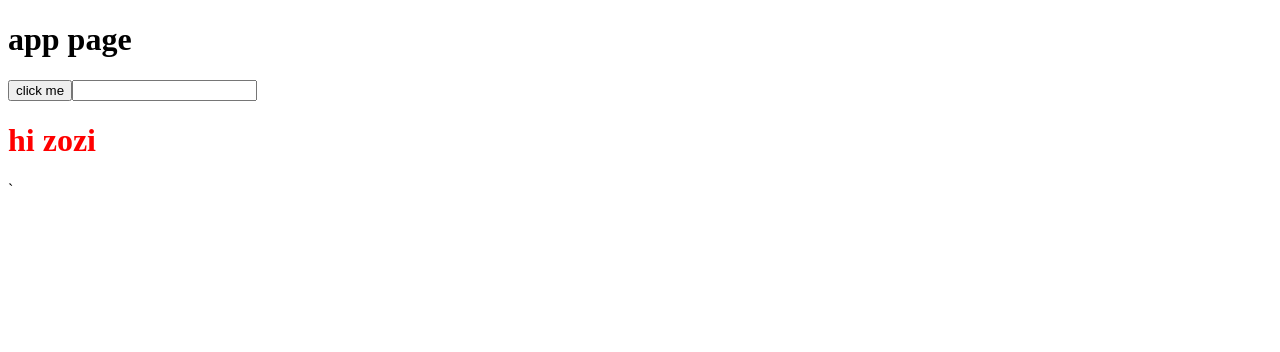
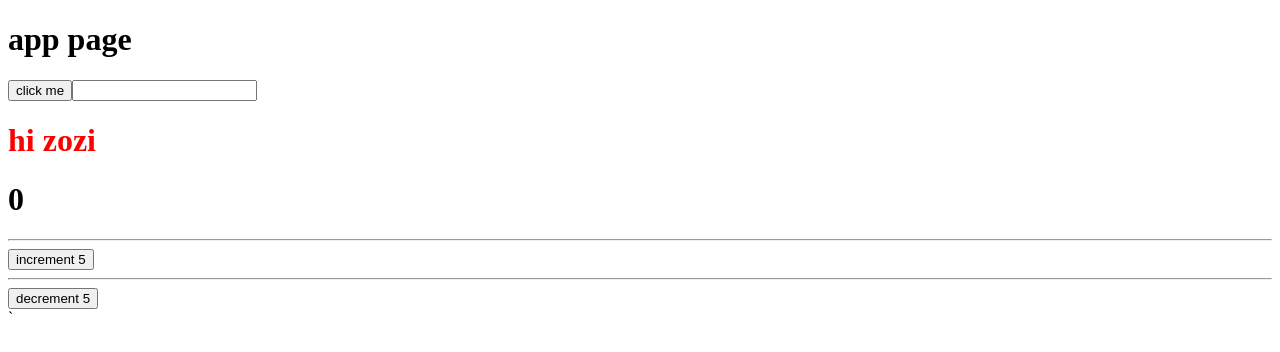
Before and after one commit to mohammadvaladbiegi2/React-Typescript, a React (Vite) app: page / in a window 1280 px wide. Shown: the top 352 px of the page. Built offline with nearby package versions, Linux system fonts and the light colour scheme.

Commit message:
Reduce Type

```diff
--- a/src/App.tsx
+++ b/src/App.tsx
@@ -2,6 +2,7 @@ import { useState } from "react";
 import Button from "./component/Event-type/Button";
 import Input from "./component/Event-type/Input";
 import Style from "./component/Style-Props/Style";
+import Reducer from "./component/Hooks/Reducer";
 
 const App = ():JSX.Element =>  {
 
@@ -23,6 +24,7 @@ setText(e.target.value)
   <Input changeHandle={onchangeHandler} value={text}/>
 
 <Style style={{"color" : "red"}}/>
+<Reducer />
     </>
   );
 }
--- /dev/null
+++ b/src/component/Hooks/Reducer.tsx
@@ -0,0 +1,55 @@
+import React, { useReducer } from 'react';
+
+// this is all type in reduce we need =>
+
+type actionsType = {
+    paylod: number,
+    type: string
+}
+
+type stateType = { conter: number }
+
+let initialState: stateType = { conter: 0 }
+
+///////////////////////////////////////////////////
+
+const reduce = (state: stateType, actions: actionsType) => {
+    switch (actions.type) {
+        case "increment": {
+            return { conter: state.conter + actions.paylod }
+        }
+        case "decrement": {
+            if (state.conter <= 0) {
+                return { conter: 0 }
+            } else {
+
+                return { conter: state.conter - actions.paylod }
+            }
+
+        }
+
+
+        default: {
+            return state
+        }
+
+    }
+}
+
+
+const Reducer = (): JSX.Element => {
+
+    const [state, actions] = useReducer(reduce, initialState)
+
+    return (
+        <>
+            <h1>{state.conter}</h1>
+            <hr />
+            <button onClick={() => actions({ type: "increment", paylod: 5 })}>increment 5</button>
+            <hr />
+            <button onClick={() => actions({ type: "decrement", paylod: 5 })}>decrement 5</button>
+        </>
+    );
+}
+
+export default Reducer;
```
